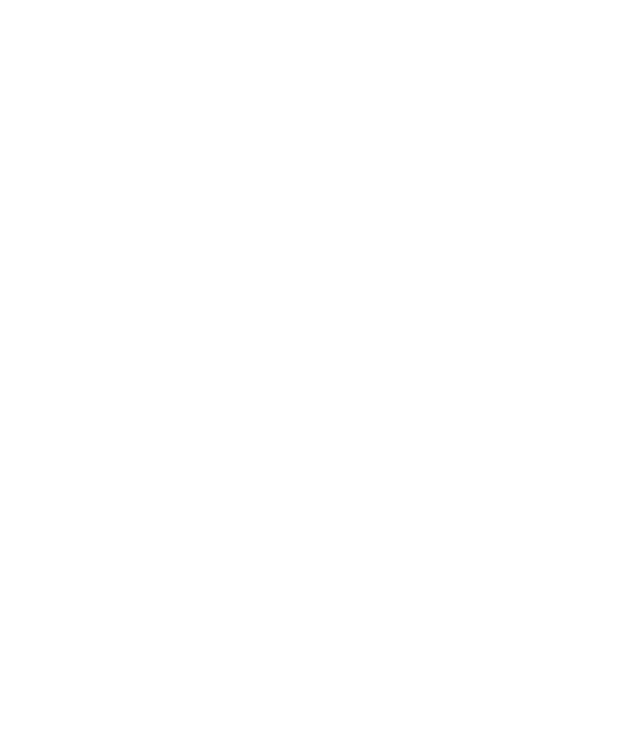
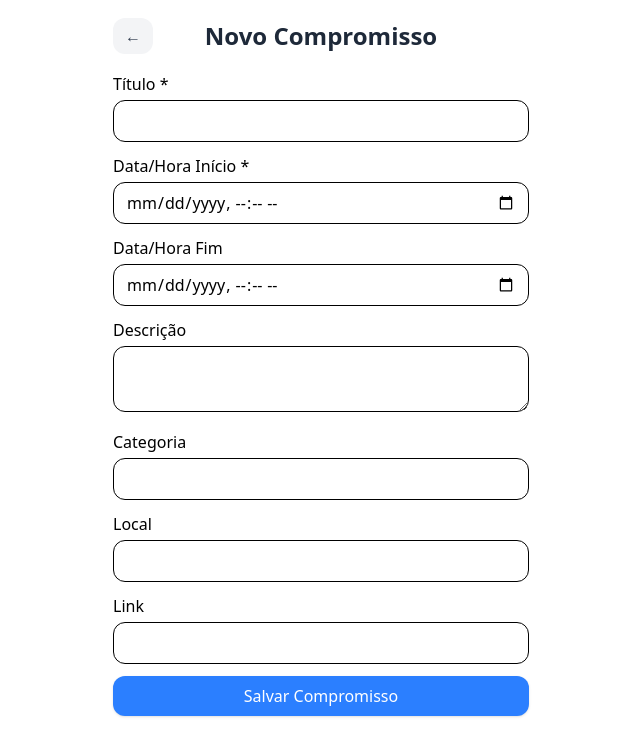
Before and after one commit to benitomiyazato/a3-agenda, a React (Vite) app in the folder front/: page /cadastroCompromisso in a window 1280 px wide. Before the commit this address had no page. Shown: the top 756 px of the page, without its empty margins (319-959 px from the left). Built offline with nearby package versions, Linux system fonts and the light colour scheme.

Commit message:
cadastroCompromisso

```diff
--- /dev/null
+++ b/front/src/components/CadastroCompromisso.tsx
@@ -0,0 +1,156 @@
+import { useState } from "react";
+import { Link, useNavigate } from "react-router-dom";
+import { adicionarCompromisso } from "../api/compromissos";
+import type { Compromisso } from "../tipos/compromissos";
+
+export default function CadastroCompromisso() {
+    const navigate = useNavigate();
+
+  const [titulo, setTitulo] = useState("");
+  const [descricao, setDescricao] = useState("");
+  const [dataInicio, setDataInicio] = useState("");
+  const [dataFim, setDataFim] = useState("");
+  const [categoria, setCategoria] = useState("");
+  const [local, setLocal] = useState("");
+  const [link, setLink] = useState("");
+  const [erro, setErro] = useState("");
+
+  const handleSubmit = async (e: React.FormEvent) => {
+    e.preventDefault();
+
+    if (!titulo.trim()) {
+      setErro("O título é obrigatório.");
+      return;
+    }
+
+    if (!dataInicio) {
+      setErro("A data/hora de início é obrigatória.");
+      return;
+    }
+
+    try {
+      const novoCompromisso: Omit<Compromisso, "id"> = {
+        titulo,
+        descricao,
+        data: new Date(dataInicio),
+        categoria,
+        local,
+        link,
+      };
+
+      await adicionarCompromisso(novoCompromisso);
+      setTitulo("");
+      setDescricao("");
+      setDataInicio("");
+      setDataFim("");
+      setCategoria("");
+      setLocal("");
+      setLink("");
+      setErro("");
+
+      navigate("/");
+    } catch (err) {
+      console.error(err);
+      setErro("Erro ao salvar compromisso.");
+    }
+  };
+
+  return (
+    <div className="max-w-md mx-auto p-4">
+      <div className="relative mb-4 h-10 flex items-center">
+        <Link
+            to="/"
+            className="absolute left-0 px-3 py-1.5 rounded-xl bg-gray-100 hover:bg-gray-300 transition text-gray-700"
+        >
+            ←
+        </Link>
+
+        <h1 className="w-full text-center text-2xl font-bold text-gray-800">
+            Novo Compromisso
+        </h1>
+        </div>
+
+      {erro && (
+        <div className="bg-red-100 text-red-700 p-2 mb-3 rounded">{erro}</div>
+      )}
+
+      <form onSubmit={handleSubmit} className="flex flex-col gap-3">
+        <div>
+          <label className="block mb-1 font-medium">Título *</label>
+          <input
+            type="text"
+            value={titulo}
+            onChange={(e) => setTitulo(e.target.value)}
+            className="w-full px-3 py-2 border rounded-xl focus:outline-none focus:ring-2 focus:ring-blue-400"
+          />
+        </div>
+
+        <div>
+          <label className="block mb-1 font-medium">Data/Hora Início *</label>
+          <input
+            type="datetime-local"
+            value={dataInicio}
+            onChange={(e) => setDataInicio(e.target.value)}
+            className="w-full px-3 py-2 border rounded-xl focus:outline-none focus:ring-2 focus:ring-blue-400"
+          />
+        </div>
+
+        <div>
+          <label className="block mb-1 font-medium">Data/Hora Fim</label>
+          <input
+            type="datetime-local"
+            value={dataFim}
+            onChange={(e) => setDataFim(e.target.value)}
+            className="w-full px-3 py-2 border rounded-xl focus:outline-none focus:ring-2 focus:ring-blue-400"
+          />
+        </div>
+
+        <div>
+          <label className="block mb-1 font-medium">Descrição</label>
+          <textarea
+            value={descricao}
+            onChange={(e) => setDescricao(e.target.value)}
+            className="w-full px-3 py-2 border rounded-xl focus:outline-none focus:ring-2 focus:ring-blue-400"
+          />
+        </div>
+
+        <div>
+          <label className="block mb-1 font-medium">Categoria</label>
+          <input
+            type="text"
+            value={categoria}
+            onChange={(e) => setCategoria(e.target.value)}
+            className="w-full px-3 py-2 border rounded-xl focus:outline-none focus:ring-2 focus:ring-blue-400"
+          />
+        </div>
+
+        <div>
+          <label className="block mb-1 font-medium">Local</label>
+          <input
+            type="text"
+            value={local}
+            onChange={(e) => setLocal(e.target.value)}
+            className="w-full px-3 py-2 border rounded-xl focus:outline-none focus:ring-2 focus:ring-blue-400"
+          />
+        </div>
+
+        <div>
+          <label className="block mb-1 font-medium">Link</label>
+          <input
+            type="text"
+            value={link}
+            onChange={(e) => setLink(e.target.value)}
+            className="w-full px-3 py-2 border rounded-xl focus:outline-none focus:ring-2 focus:ring-blue-400"
+          />
+        </div>
+
+        <button
+          type="submit"
+          className="w-full py-2 px-3 rounded-xl bg-blue-500 text-white font-medium hover:bg-blue-600 transition shadow-sm"
+        >
+          Salvar Compromisso
+        </button>
+      </form>
+    </div>
+  );
+}
--- a/front/src/components/Calendario.tsx
+++ b/front/src/components/Calendario.tsx
@@ -1,6 +1,5 @@
 import { useMemo, useEffect, useState } from "react";
 import { AnimatePresence, motion } from "motion/react";
-import { Link } from "react-router-dom";
 
 import { listarCompromissos } from "../api/compromissos";
 import type { Compromisso } from "../tipos/compromissos";
--- a/front/src/main.tsx
+++ b/front/src/main.tsx
@@ -3,8 +3,10 @@
 import ReactDOM from "react-dom/client";
 import { BrowserRouter, Routes, Route } from "react-router-dom";
 
+
 import './index.css'
 import App from "./App";
+import CadastroCompromisso from "./components/CadastroCompromisso";
 // import CadastroCompromisso from "./components/CadastroCompromisso"; // cria este componente
 
 const root = ReactDOM.createRoot(document.getElementById("root")!);
@@ -14,7 +16,7 @@
     <BrowserRouter>
       <Routes>
         <Route path="/" element={<App />} />
-        {/* <Route path="/cadastro" element={<CadastroCompromisso />} /> */}
+        <Route path="/cadastroCompromisso" element={<CadastroCompromisso />} />
       </Routes>
     </BrowserRouter>
   </React.StrictMode>
--- a/front/src/tipos/compromissos.ts
+++ b/front/src/tipos/compromissos.ts
@@ -3,4 +3,7 @@
   titulo: string;
   descricao: string;
   data: Date;
+  categoria: string;
+  local: string;
+  link: string;
 }
```
